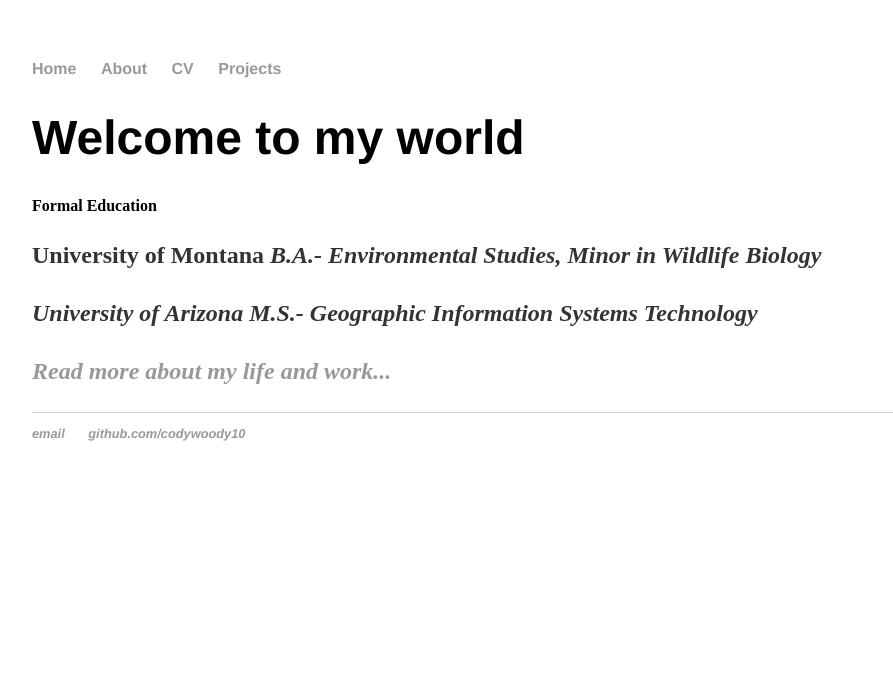
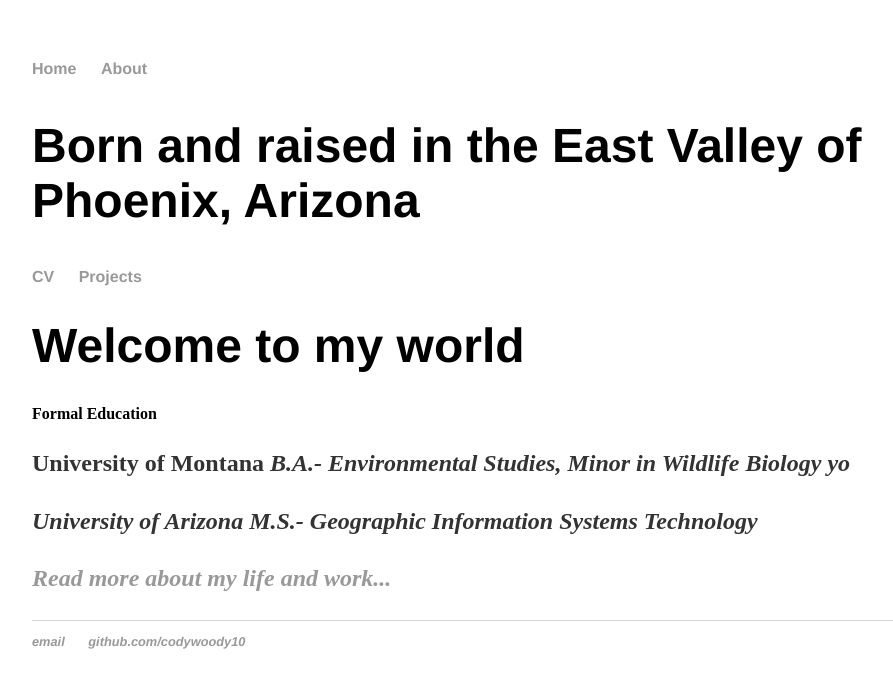
Before and after one commit to codywoody10/codywoody10.github.io, a Jekyll site: the page index.html, which Jekyll copies as it is, in a window 1280 px wide. Shown: the top 688 px of the page, without its empty margins (160-1053 px from the left). Built offline with Jekyll 4.4.1, drawn with Linux system fonts in a browser that asks for light colours.

Commit message:
Update index.html

```diff
--- a/index.html
+++ b/index.html
@@ -10,6 +10,7 @@
     		<ul>
         		<li><a href="/">Home</a></li>
 	        	<li><a href="/about">About</a></li>
+			<h1> Born and raised in the East Valley of Phoenix, Arizona</h1>
         		<li><a href="/cv">CV</a></li>
         		<li><a href="/projects">Projects</a></li>
     		</ul>
@@ -19,7 +20,7 @@
         		<h1>Welcome to my world</h1>
 			<b> Formal Education <b>
 				<p>University of Montana
-					<i>B.A.- Environmental Studies, Minor in Wildlife Biology
+					<i>B.A.- Environmental Studies, Minor in Wildlife Biology yo
 				<p>University of Arizona
 					<i>M.S.- Geographic Information Systems Technology<a href="/about"><p> Read more about my life and work...</a></p>
     		</div><!-- /.blurb -->
```
